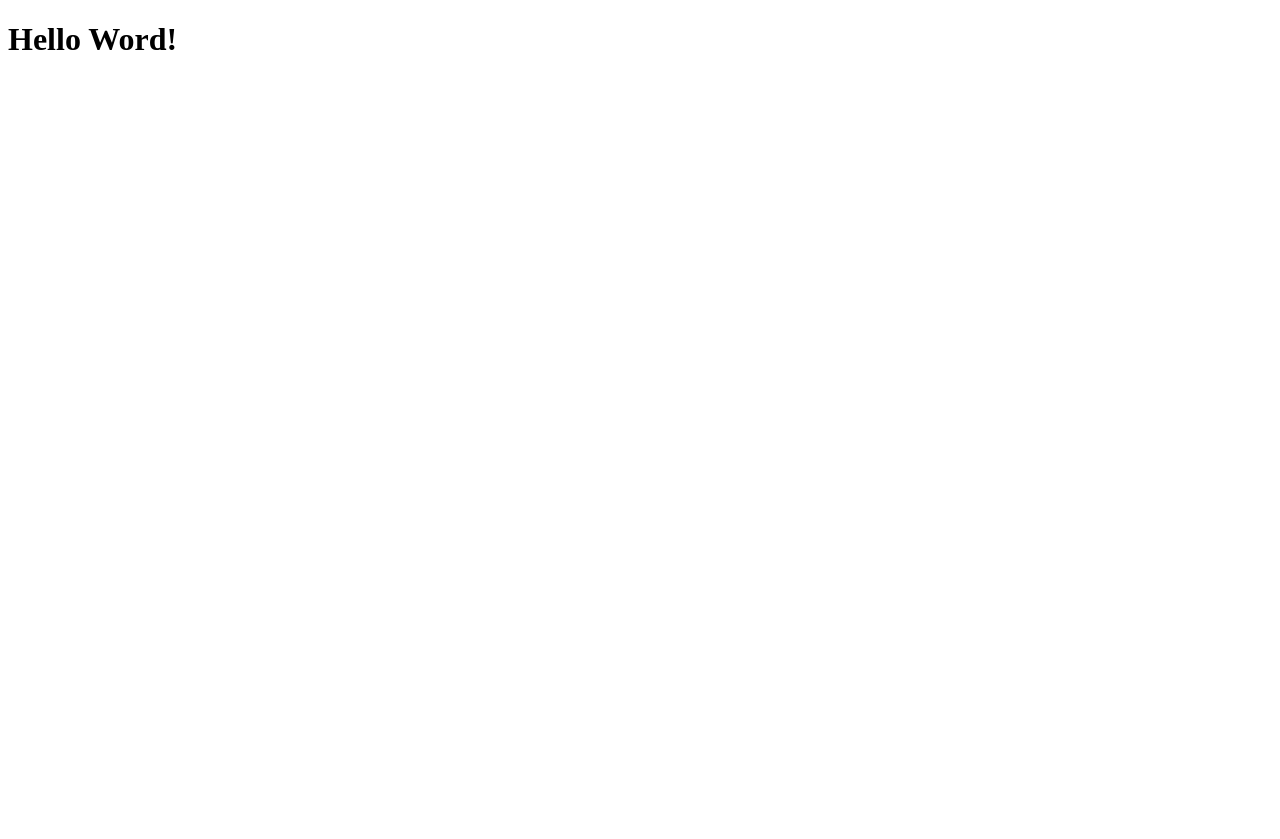
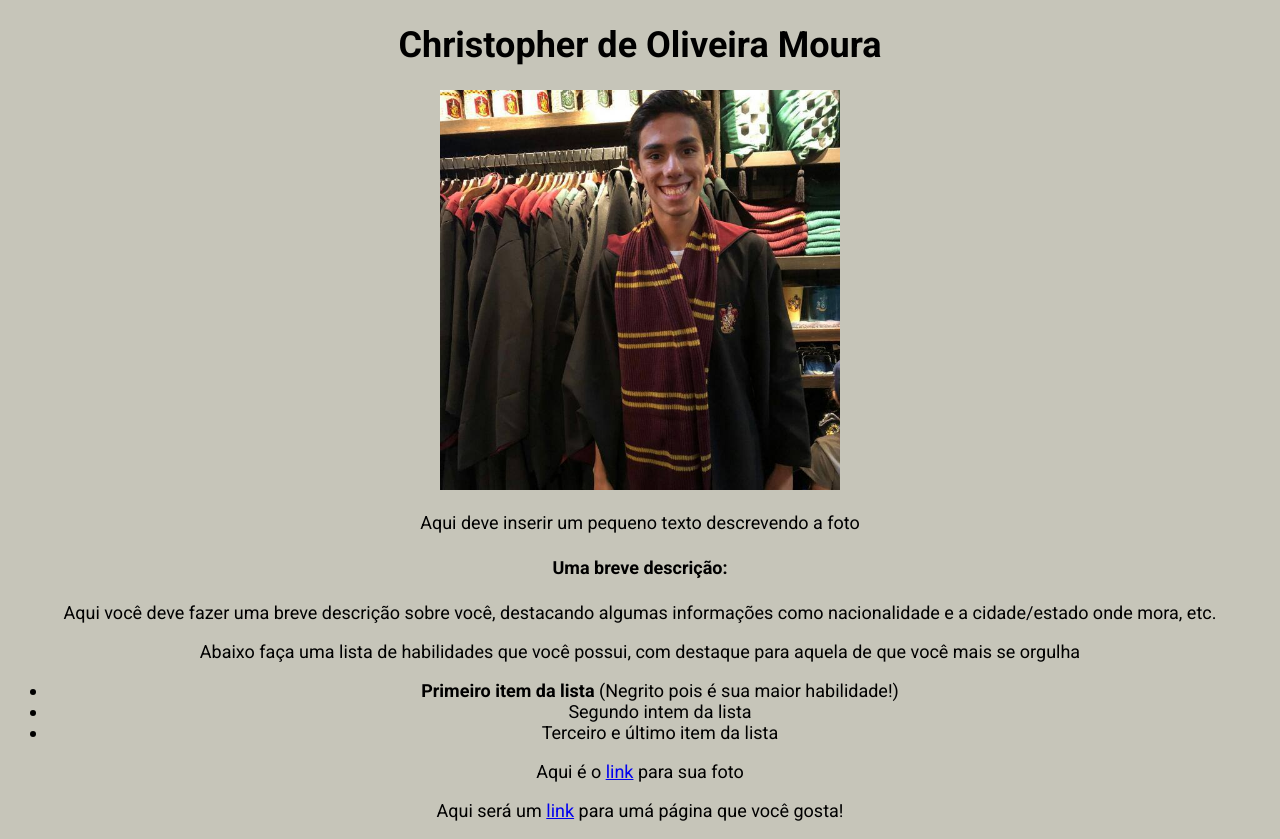
Before and after one commit to ChrisMoura2000/ChrisMoura2000.github.io, a plain HTML site: page index.html in a window 1280 px wide. Before the commit the page ends 800 px from the top, so only its background shows below. Drawn offline with Linux system fonts and the light colour scheme.

Commit message:
atualizando os arquivos

```diff
--- a/index.html
+++ b/index.html
@@ -3,9 +3,42 @@
 <head>
     <meta charset="UTF-8">
     <meta name="viewport" content="width=device-width, initial-scale=1.0">
-    <title>Document</title>
+    <title>Portifolio</title>
+    <link rel="stylesheet" type="text/css" href="style.css">
+    <link rel="preconnect" href="https://fonts.gstatic.com">
+    <link href="https://fonts.googleapis.com/css2?family=Roboto:ital,wght@0,100;0,300;0,400;0,500;0,700;0,900;1,100;1,300;1,400;1,500;1,700;1,900&display=swap" rel="stylesheet">
 </head>
 <body>
-    <h1>Hello Word!</h1>
+    <h1>Christopher de Oliveira Moura</h1>
+    <img src="/perfilWhatsapp.jpeg" alt="foto Chris" width="400px">
+    <p>Aqui deve inserir um pequeno texto descrevendo a foto</p>
+    <h4>Uma breve descrição:</h4>
+    <p>Aqui você deve fazer uma breve descrição sobre você, destacando algumas informações como nacionalidade e a cidade/estado onde mora, etc.</p>
+    <p>Abaixo faça uma lista de habilidades que você possui, com destaque para aquela de que você mais se orgulha</p>
+    <ul class="txt_color">
+        <li><strong>Primeiro item da lista</strong> (Negrito pois é sua maior habilidade!)</li>
+        <li>Segundo intem da lista</li>
+        <li>Terceiro e último item da lista</li>
+    </ul>
+    <p>Aqui é o <a href="perfilWhatsapp.jpeg">link</a> para sua foto</p>
+    <p>Aqui será um <a href="https://www.linkedin.com/in/christopher-moura/" target="_blank">link</a> para umá página que você gosta!</p>
+
+
+
 </body>
 </html>
+
+
+<!--Defina fontes diferentes para o seu nome e para a descrição que você criou;
+Defina uma cor base de background do seu Portfólio Web;
+Altere o estilo das tags que você usou para destacar algumas informações, como sua nacionalidade e a cidade/estado onde mora;
+Coloque tamanhos diferentes para os elementos da lista de habilidades que você criou. Lembre-se de usar classes para cada um dos elementos;-->
+
+<!--Seu nome completo;
+Uma foto atual sua, acompanhada de um texto alternativo, que deve ser a descrição da foto que você está usando;
+Uma breve descrição sobre você, destacando algumas informações como nacionalidade e a cidade/estado onde mora;
+Uma lista de habilidades que você possui, com destaque para aquela de que você mais se orgulha;
+Um link interno para a sua foto;
+Um link externo para algum blog de que você goste, que abra em uma nova aba;
+Partes do seu portfólio destacadas com negrito e/ou itálico;
+Um índice com links internos para as diferentes seções do seu portfólio.-->
--- /dev/null
+++ b/style.css
@@ -0,0 +1,7 @@
+body{
+    background-color: rgb(198, 197, 185);
+    text-align: center;
+    font-weight: 400;
+    font-family: 'Roboto', sans-serif;
+    font-size: 18px;
+}
```
Also changed, not shown: perfilWhatsapp.jpeg (added).
